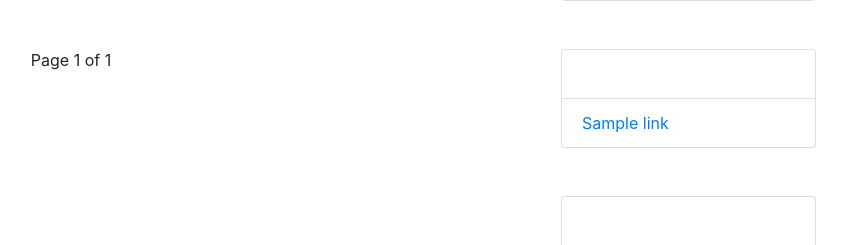
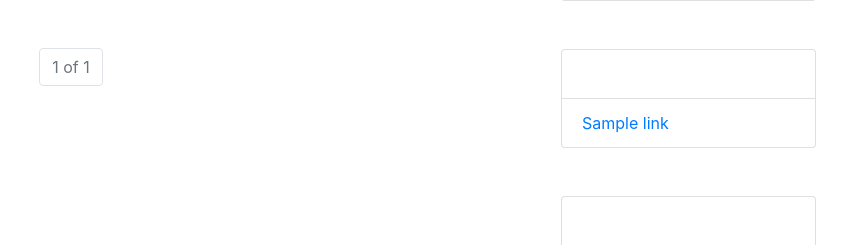
Before and after one commit to naritotakizawa/django-torina-blog, a Django app: template blog/templates/blog/post_list.html in a window 1280 px wide. Shown: the part 655-900 px from the top of the page, without its empty margins (379-1226 px from the left). Run offline with Django 3.2, Linux system fonts and the light colour scheme; the template is opened without the code that fills it: most values are stand-ins (such as "Sample title", 1, 10 or a date in 2020); form fields are guessed from the names that the template uses; parts of the project's set-up code (start-up, migrations or seed data) failed here and were passed over; some libraries are stand-ins or nearby versions.

Commit message:
ページネーションを綺麗に。今後はdevlopeブランチ作ります...

```diff
--- a/blog/templates/blog/widgets/page.html
+++ b/blog/templates/blog/widgets/page.html
@@ -1,17 +1,32 @@
 {% load blogfilter %}
-<div class="text-center">
+<nav aria-label="Page navigation">
+  <ul class="pagination justify-content-center">
     {% if page_obj.has_previous %}
-    <a href="?{% url_replace request 'page' page_obj.previous_page_number %}" aria-label="Previous">
-      前へ
+      <li class="page-item">
+        <a class="page-link" href="?{% url_replace request 'page' 1 %}" aria-label="Previous">
+          &laquo;
         </a>
+      </li>
+      <li class="page-item">
+        <a class="page-link" href="?{% url_replace request 'page' page_obj.previous_page_number %}" aria-label="Previous">
+          &lsaquo;
+        </a>
+      </li>
     {% endif %}
 
-  <!-- 1 of 25 のように表示 -->
-  Page {{ page_obj.number }} of {{ page_obj.paginator.num_pages }}
+    <li class="page-item disabled"><a class="page-link" href="#!">{{ page_obj.number }} of {{ page_obj.paginator.num_pages }}</a></li>
 
     {% if page_obj.has_next %}
-    <a href="?{% url_replace request 'page' page_obj.next_page_number %}" aria-label="Next">
-      次へ
+      <li class="page-item">
+        <a class="page-link" href="?{% url_replace request 'page' page_obj.next_page_number %}" aria-label="Next">
+          &rsaquo;
         </a>
+      </li>
+      <li class="page-item">
+        <a class="page-link" href="?{% url_replace request 'page' page_obj.paginator.num_pages %}" aria-label="Next">
+          &raquo;
+        </a>
+      </li>
     {% endif %}
-</div>
+  </ul>
+</nav>
--- a/setup.py
+++ b/setup.py
@@ -18,7 +18,7 @@ URL = 'https://github.com/naritotakizawa/django-torina-blog'
 EMAIL = 'toritoritorina@gmail.com'
 AUTHOR = 'Narito Takizawa'
 REQUIRES_PYTHON = '>=3.5.0'
-VERSION = '4.0.1'
+VERSION = '5.0.0'
 
 # What packages are required for this module to be executed?
 REQUIRED = [
```
Lines whose indentation alone changed are shown as unchanged.
